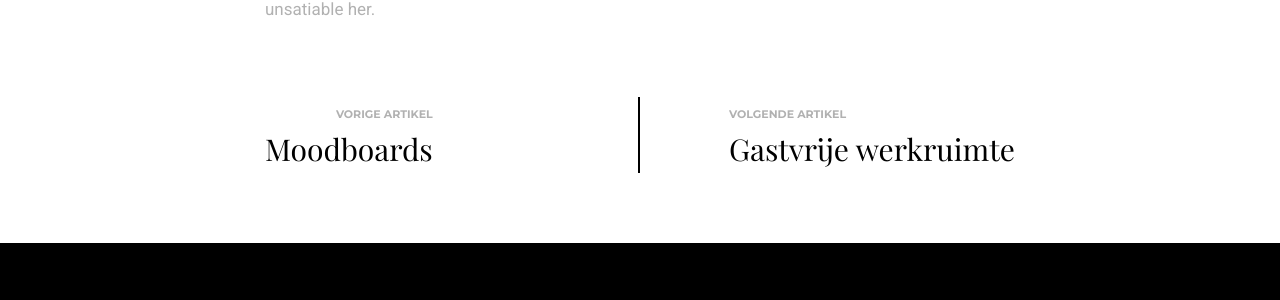
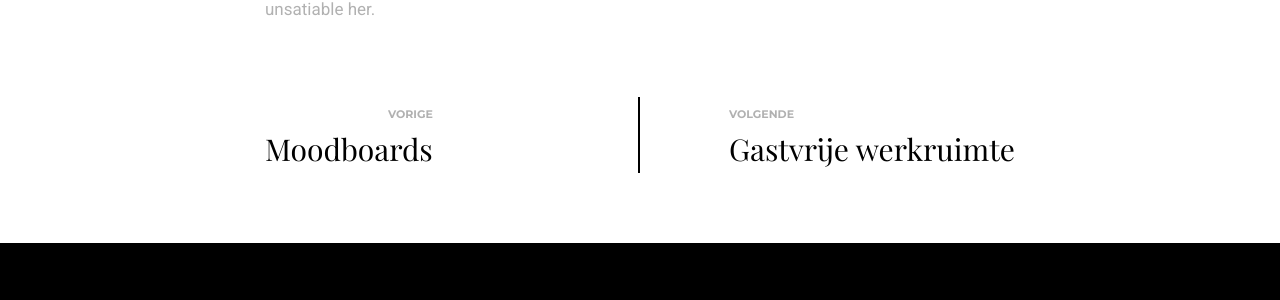
Before and after one commit to babsgosgens/babsgosgens, a Jekyll site: the page built from _posts/2022-05-14-african-retreat.html, in a window 1280 px wide. Shown: the part 720-1020 px from the top of the page. Built offline with Jekyll 4.4.1, drawn with Linux system fonts in a browser that asks for light colours.

Commit message:
Make label more generic

```diff
--- a/_includes/post_navigation.html
+++ b/_includes/post_navigation.html
@@ -16,14 +16,14 @@
 <div class="nav-links content-750 center-relative">
     <div class="nav-previous">
         {% if previous_post %}
-            <p>{{ "Vorige artikel" | upcase }}</p>
+            <p>{{ "Vorige" | upcase }}</p>
             <a href="{{previous_post.url}}">{{previous_post.title}}</a>
         {% endif %}
         <div class="clear"></div>
     </div>
     <div class="nav-next">
         {% if next_post %}
-            <p>{{ "Volgende artikel" | upcase }}</p>
+            <p>{{ "Volgende" | upcase }}</p>
             <a href="{{next_post.url}}">{{next_post.title}}</a>
         {% endif %}
         <div class="clear"></div>
```
